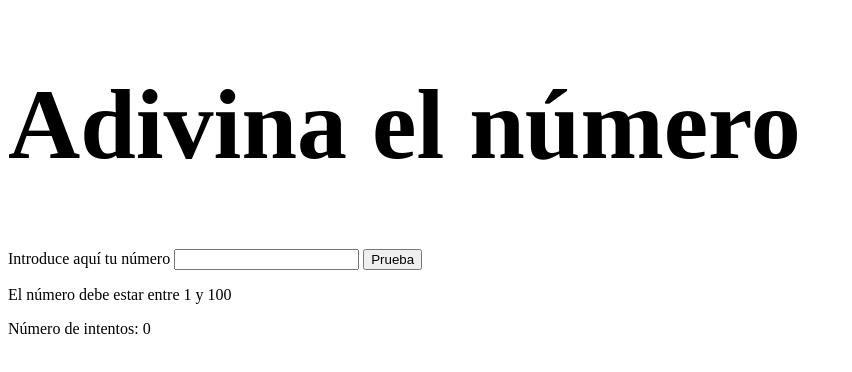
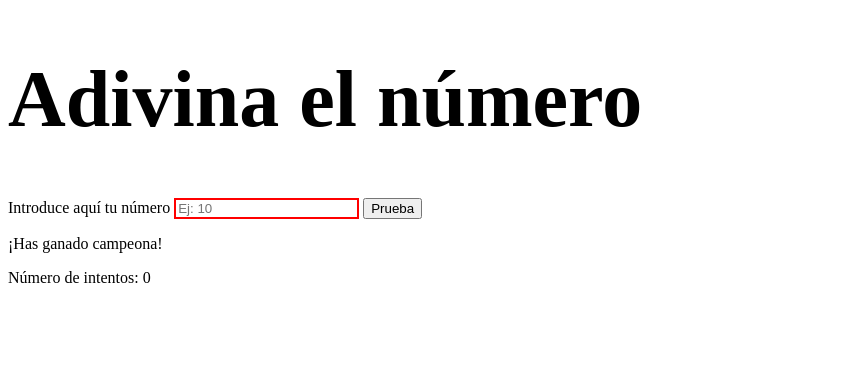
Before and after one commit to lauramorenochico/Guess-the-number, a plain HTML site: page index.html in a window 1280 px wide. Both pictures are taken after a click on the button "Prueba". Shown: the whole page, without its empty margins (0-852 px from the left). Drawn offline with Linux system fonts and the light colour scheme.

Commit message:
fixed some issues

```diff
--- a/css/main.css
+++ b/css/main.css
@@ -1,5 +1,5 @@
 .title {
-    font-size: 100px;
+    font-size: 80px;
     display:flex;
     justify-content: start;
 }
@@ -7,3 +7,7 @@
 .section-btn {
 
 }
+
+.section-number {
+    border: solid 2px red;
+}
--- a/index.html
+++ b/index.html
@@ -14,7 +14,7 @@
 
     <form action="#" class="form">
     <label for="usernumber">Introduce aquí tu número</label>
-    <input type="number" id="usernumber" class="section-number js-section-number" />
+    <input placeholder="Ej: 10" type="number" id="usernumber" class="section-number js-section-number" required/>
     <input type="button" class="section-btn js-section-btn" value="Prueba" />
     </form>
     <section class="section-game">
--- a/js/main.js
+++ b/js/main.js
@@ -10,6 +10,14 @@ const randomNumber = getRandomNumber(100); //se deja fuera porque no queremos qu
 
 // cuando hacemos click en botón , se genera un número aleatorio que compararemos con el dado por la jugadora
 
+//function removeStartMessageClass () => {secNumber.classList.remove('warningMessage')}
+
+
+//agrupar todos los innerHTML para usar la función creada y no repetir sentencias.
+function showMessage (message) {
+  clueNumber.innerHTML = message
+}
+
 function getRandomNumber(max) {
   return Math.ceil(Math.random() * max);
 }
@@ -17,15 +25,15 @@ function getRandomNumber(max) {
 console.log(randomNumber);
 
 function pcRandomNumber() {
-  let playerNumber = secNumber.value;
+  let playerNumber = parseInt (secNumber.value);
   if (playerNumber < 1 || playerNumber > 100) {
-    clueNumber.innerHTML = 'El número debe estar entre 1 y 100'
+    showMessage ('El número debe estar entre 1 y 100')
   }else if (randomNumber > playerNumber) {
-    clueNumber.innerHTML = "Demasiado bajo";
+    showMessage ("Demasiado bajo");
   } else if (randomNumber < playerNumber) {
-    clueNumber.innerHTML = "Demasiado alto";
+    showMessage ("Demasiado alto");
   } else {
-    clueNumber.innerHTML = "¡Has ganado campeona!";
+    showMessage ("¡Has ganado campeona!");
   }
 }
 
```
